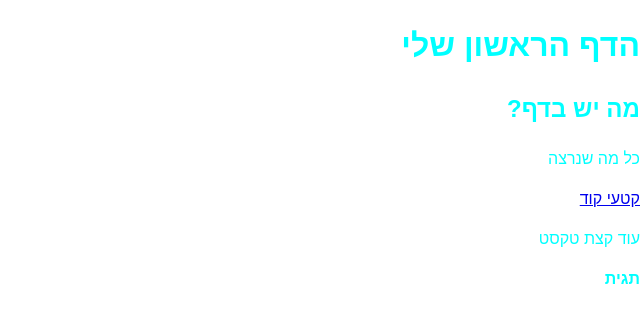
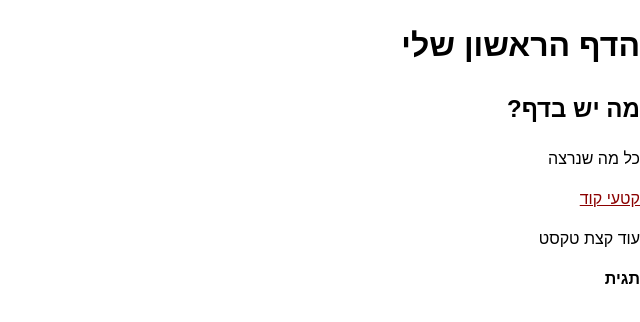
Before and after one commit to laviperchik/webdesign-github, a plain HTML site: page 1.html in a window 1280 px wide. Shown: the whole page, without its empty margins (640-1280 px from the left). Drawn offline with Linux system fonts and the light colour scheme.

Commit message:
Update try.css

```diff
--- a/try.css
+++ b/try.css
@@ -2,5 +2,8 @@ body {
   margin: 0;
   font-family: arial, sans-serif;
   line-height: 1.5;
-  color: aqua;
 }
+a {
+  color: darkred;
+
+}
```
